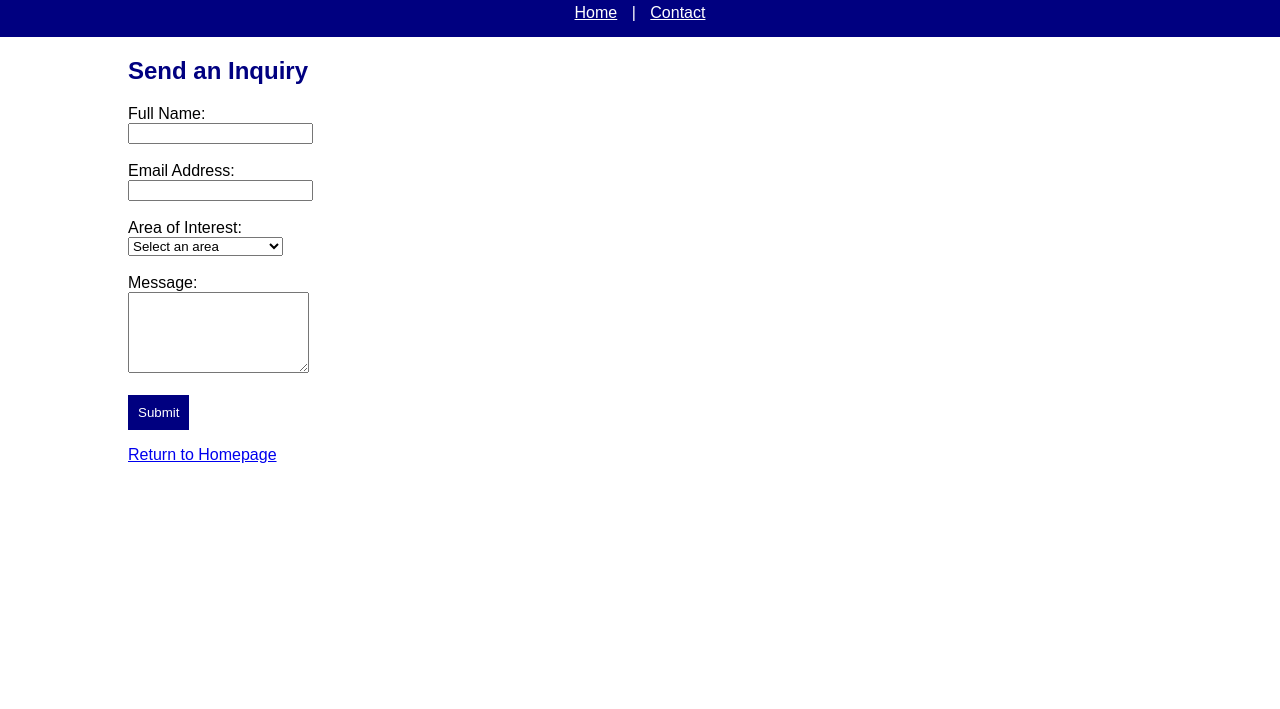
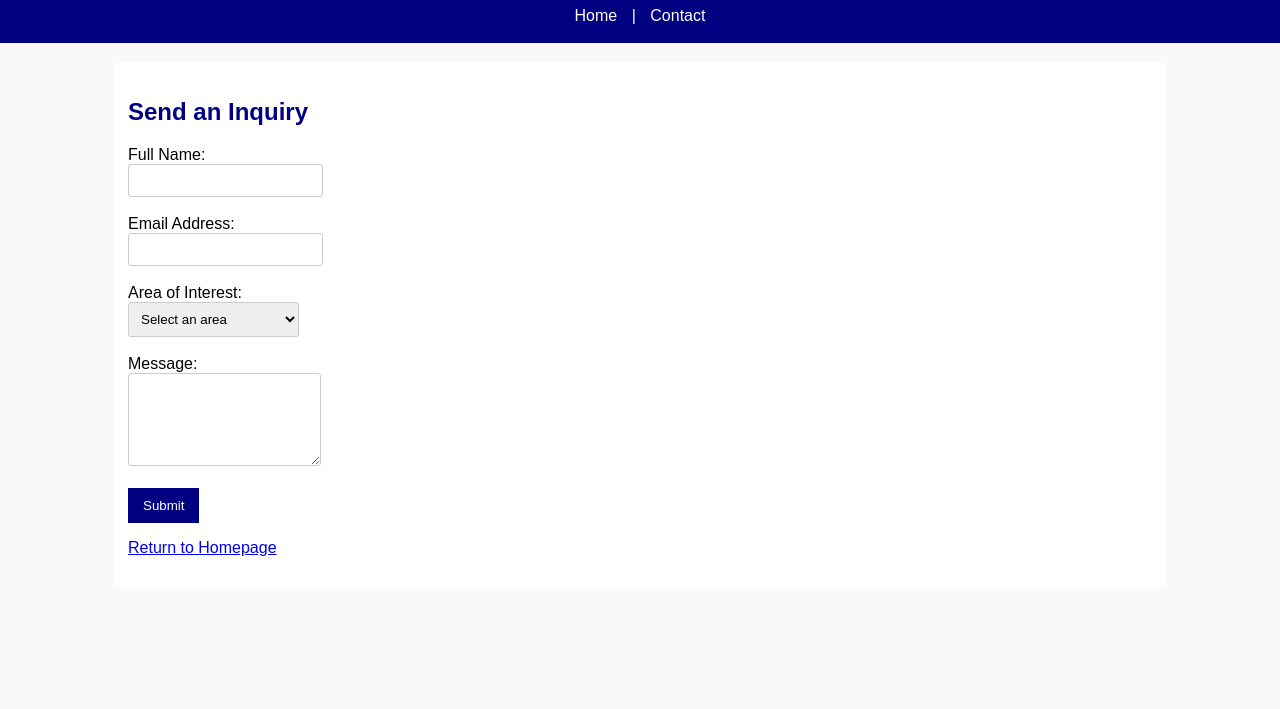
Before and after one commit to imc552/faculty-profile-website, a plain HTML site: page contact.html in a window 1280 px wide. Shown: the part 91-800 px from the top of the page. Drawn offline with Linux system fonts and the light colour scheme.

Commit message:
Improved style.css

```diff
--- a/style.css
+++ b/style.css
@@ -2,7 +2,7 @@
 body {
     margin: 0;
     font-family: Arial, sans-serif;
-    background-color: #ffffff;
+    background-color: #f9f9f9;
     color: black;
 }
 
@@ -10,28 +10,50 @@ header {
     background-color: navy;
     color: white;
     text-align: center;
-    padding: 15px;
+    padding: 18px;
 }
 
 nav a {
     color: white;
     margin: 10px;
+    text-decoration: none;
+}
+
+nav a:hover {
+    text-decoration: underline;
 }
 
 main {
     width: 80%;
     margin: 20px auto;
+    padding: 15px;
+    background-color: white;
 }
 
 h2 {
     color: navy;
 }
 
-.button, button {
+img {
+    margin: 10px 0;
+}
+
+input, select, textarea {
+    padding: 8px;
+    border: 1px solid #ccc;
+    border-radius: 3px;
+}
+
+button {
     background-color: navy;
     color: white;
-    padding: 10px;
+    padding: 10px 15px;
     border: none;
+    cursor: pointer;
+}
+
+button:hover {
+    background-color: #333366;
 }
 
 footer {
```
